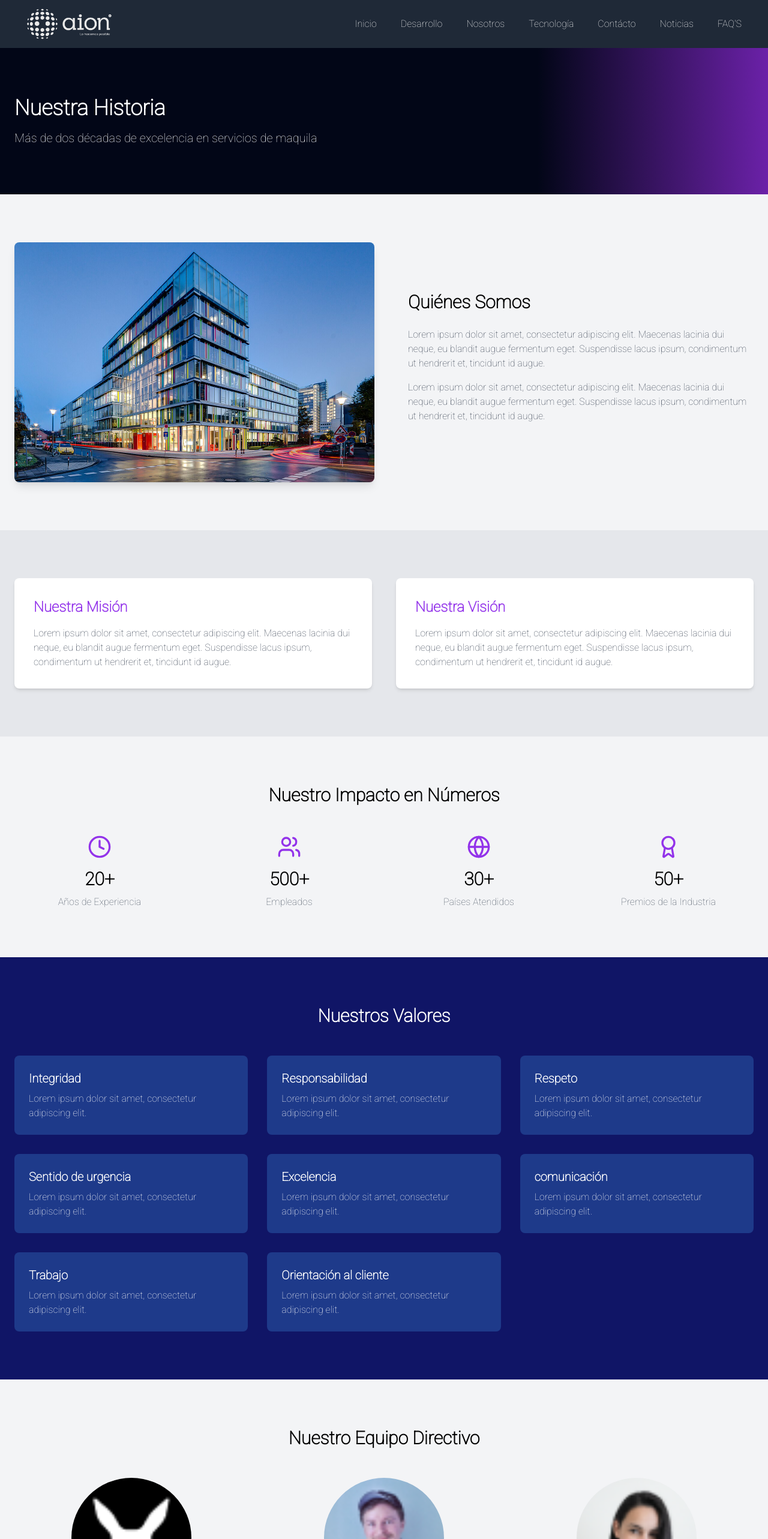
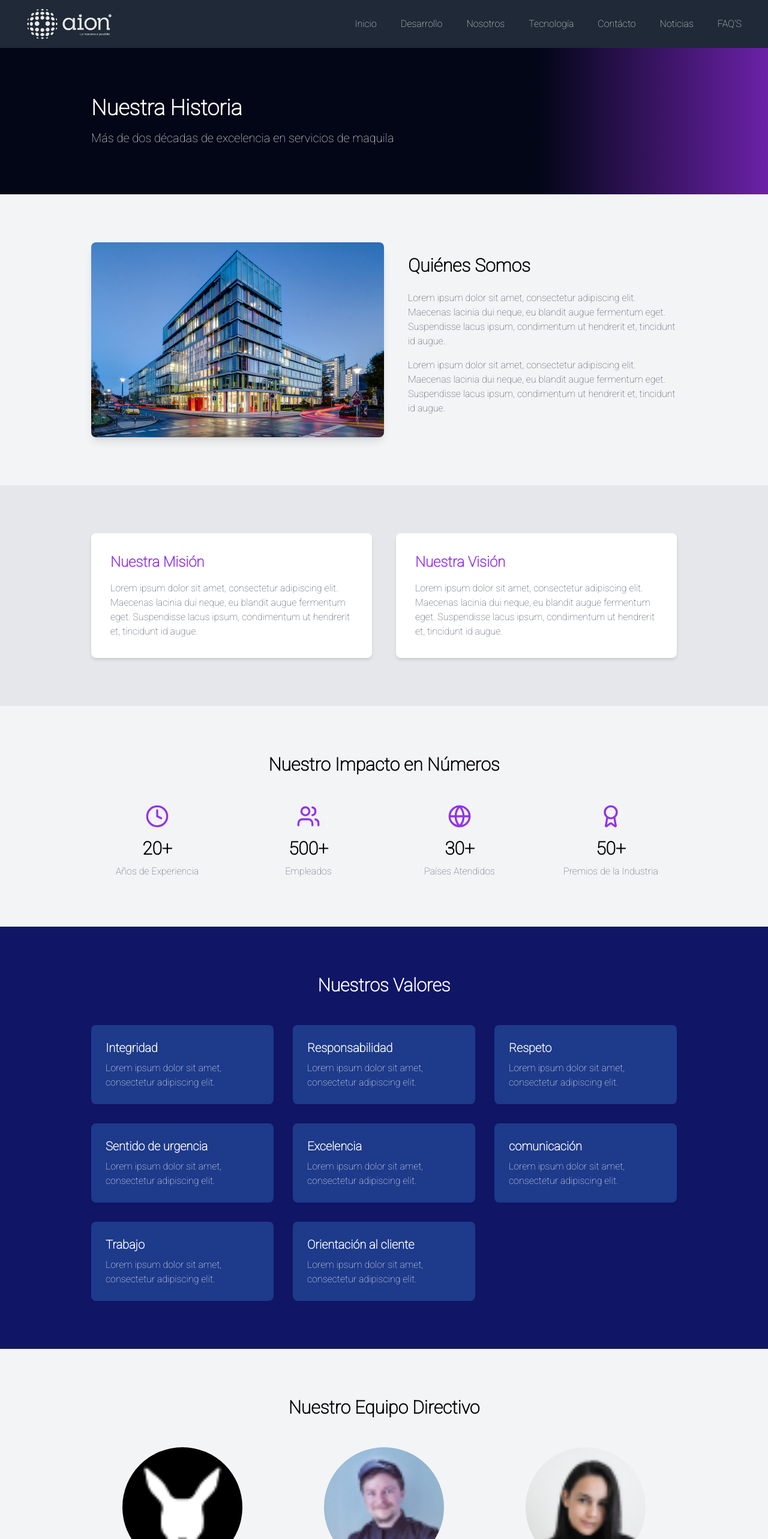
Before and after one commit to richard2703/aion-web, a Next.js app: page /about in a window 1280 px wide. Shown: the top 2566 px of the page at 60% size. Built offline with nearby package versions, Linux system fonts and the light colour scheme.

Commit message:
refactor: centrador del contenido contacto about

```diff
--- a/app/about/page.tsx
+++ b/app/about/page.tsx
@@ -7,7 +7,7 @@ export default function page() {
     <div className="bg-gray-100 min-h-screen">
       {/* Hero Section */}
       <section className="bg-gradient-to-r from-slate-950 from-70%  to-purple-800 text-white py-20">
-        <div className="container mx-auto px-6">
+        <div className="container mx-auto px-6 max-w-screen-lg">
           <h1 className="text-4xl font-bold mb-4">Nuestra Historia</h1>
           <p className="text-xl">
             Más de dos décadas de excelencia en servicios de maquila
@@ -17,7 +17,7 @@ export default function page() {
 
       {/* Company Overview */}
       <section className="py-20">
-        <div className="container mx-auto px-6">
+        <div className="container mx-auto px-6 max-w-screen-lg">
           <div className="flex flex-col md:flex-row items-center">
             <div className="md:w-1/2 mb-10 md:mb-0">
               <Image
@@ -49,7 +49,7 @@ export default function page() {
 
       {/* Mission and Vision */}
       <section className="bg-gray-200 py-20">
-        <div className="container mx-auto px-6">
+        <div className="container mx-auto px-6 max-w-screen-lg">
           <div className="grid grid-cols-1 md:grid-cols-2 gap-10">
             <div className="bg-white p-8 rounded-lg shadow-md">
               <h3 className="text-2xl font-bold mb-4 text-purple-600">
@@ -79,7 +79,7 @@ export default function page() {
 
       {/* Company Stats */}
       <section className="py-20">
-        <div className="container mx-auto px-6">
+        <div className="container mx-auto px-6 max-w-screen-lg">
           <h2 className="text-3xl font-bold text-center mb-12">
             Nuestro Impacto en Números
           </h2>
@@ -120,7 +120,7 @@ export default function page() {
 
       {/* Our Values */}
       <section className="bg-secondary text-white py-20">
-        <div className="container mx-auto px-6">
+        <div className="container mx-auto px-6 max-w-screen-lg">
           <h2 className="text-3xl font-bold text-center mb-12">
             Nuestros Valores
           </h2>
@@ -178,7 +178,7 @@ export default function page() {
 
       {/* Team Section */}
       <section className="py-20">
-        <div className="container mx-auto px-6">
+        <div className="container mx-auto px-6 max-w-screen-lg">
           <h2 className="text-3xl font-bold text-center mb-12">
             Nuestro Equipo Directivo
           </h2>
--- a/app/contact/page.tsx
+++ b/app/contact/page.tsx
@@ -8,7 +8,7 @@ export default function page() {
     <div className="bg-gray-100 min-h-screen">
       {/* Hero Section */}
       <section className="bg-gradient-to-r from-slate-950 from-70%  to-green-800 text-white py-20">
-        <div className="container mx-auto px-6">
+        <div className="container mx-auto px-6 max-w-screen-lg">
           <h1 className="text-4xl font-bold mb-4">Contacto</h1>
           <p className="text-xl">
             ¿Listo para iniciar esta aventura? <br />
@@ -18,7 +18,7 @@ export default function page() {
 
       {/* Company Overview */}
       <section className="py-20">
-        <div className="container mx-auto px-6">
+        <div className="container mx-auto px-6 max-w-screen-lg">
           <h2 className="text-3xl font-bold text-center mb-12">
             ¿Aun tienes mas dudas?
           </h2>
@@ -30,7 +30,7 @@ export default function page() {
       {/* Mission and Vision */}
 
       <section className="bg-gray-200 py-20">
-        <div className="container mx-auto px-6 h-96">
+        <div className="container mx-auto px-6 max-w-screen-lg h-96">
           <iframe
             src="https://www.google.com/maps/embed?pb=!1m18!1m12!1m3!1d3733.1662427401993!2d-103.40689861492446!3d20.662814551006026!2m3!1f0!2f0!3f0!3m2!1i1024!2i768!4f13.1!3m3!1m2!1s0x8428ae7f7b0e676b%3A0xb4ceb55da7f61d2b!2sC.%20de%20la%20Tilma%20294%2C%20Chapalita%20Sur%2C%2045040%20Zapopan%2C%20Jal.!5e0!3m2!1ses-419!2smx!4v1730842784837!5m2!1ses-419!2smx"
             width="600"
```
